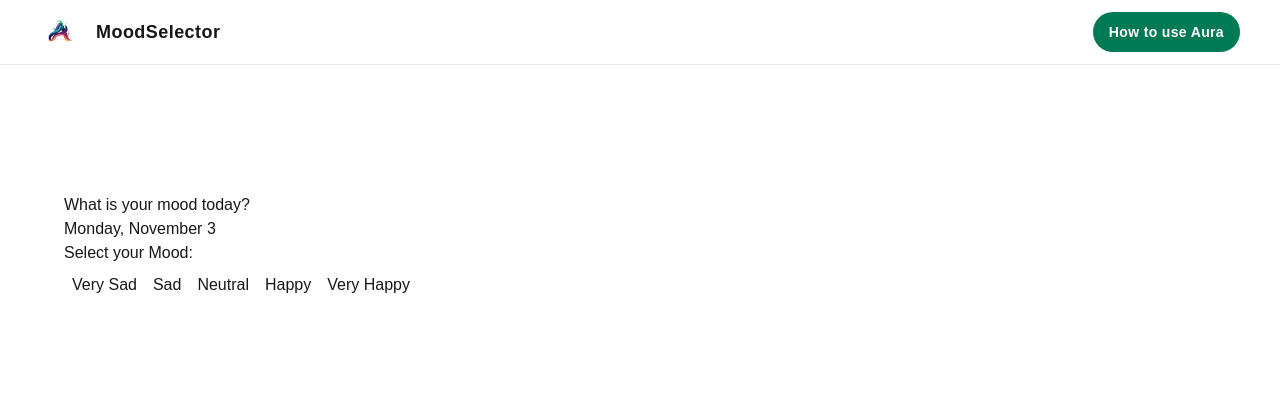
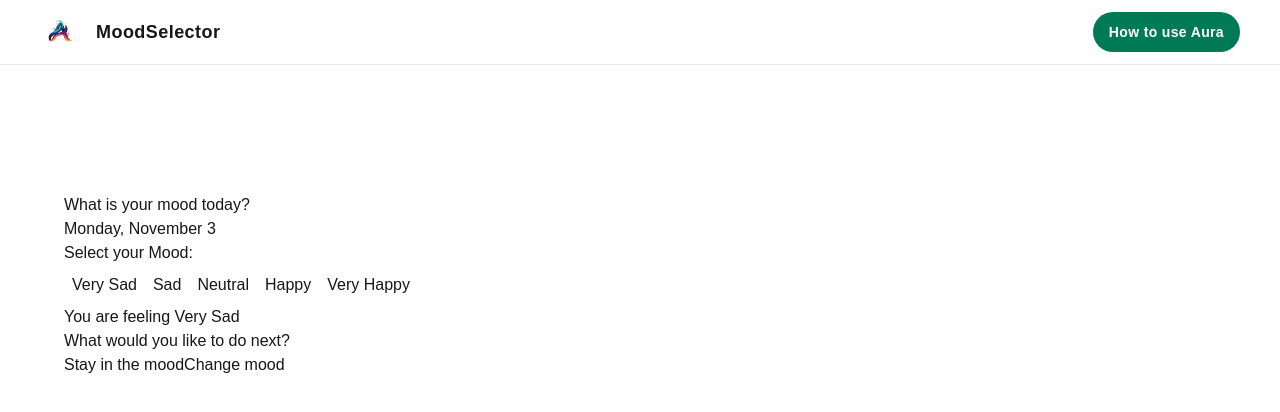
Before and after one commit to Camilacamalli/Aura, a Next.js app: page / in a window 1280 px wide. Both pictures are taken after a click on the button "Very Sad". Shown: the top 412 px of the page. Built offline with nearby package versions, Linux system fonts and the light colour scheme.

Commit message:
unit-green

```diff
--- a/src/components/MoodSelector.tsx
+++ b/src/components/MoodSelector.tsx
@@ -1,3 +1,7 @@
+"use client";
+
+import { useState } from 'react';
+
 const moodOptions = [
   { label: 'Very Sad' },
   { label: 'Sad' },
@@ -8,6 +12,8 @@ const moodOptions = [
 
 
 export default function MoodSelector() {
+  const [selectedMood, setSelectedMood] = useState<string | null>(null);
+
   const today = new Date();
 
   const formattedDate = new Intl.DateTimeFormat('en-US', {
@@ -23,11 +29,27 @@ export default function MoodSelector() {
       <h2>Select your Mood:</h2>
       <div className="flex flex-row">
         {moodOptions.map((mood, i) => (
-          <button key={i} className="flex flex-col items-center gap-2 p-2 rounded-lg hover:bg-gray-100 transition-colors">
+          <button
+            key={i}
+            className="flex flex-col items-center gap-2 p-2 rounded-lg hover:bg-gray-100 transition-colors"
+            onClick={() => setSelectedMood(mood.label)}>
+            {/* <div className="w-16 h-16 bg-gray-200 rounded-full"></div> */}
             <span>{mood.label}</span>
           </button>
         ))}
       </div>
+
+      {selectedMood && (
+        <div>
+          <h3>You are feeling {selectedMood}</h3>
+          <p>What would you like to do next?</p>
+          <div>
+            <button>Stay in the mood</button>
+            <button>Change mood</button>
+          </div>
+        </div>
+      )}
+
     </div>
   )
 }
```
